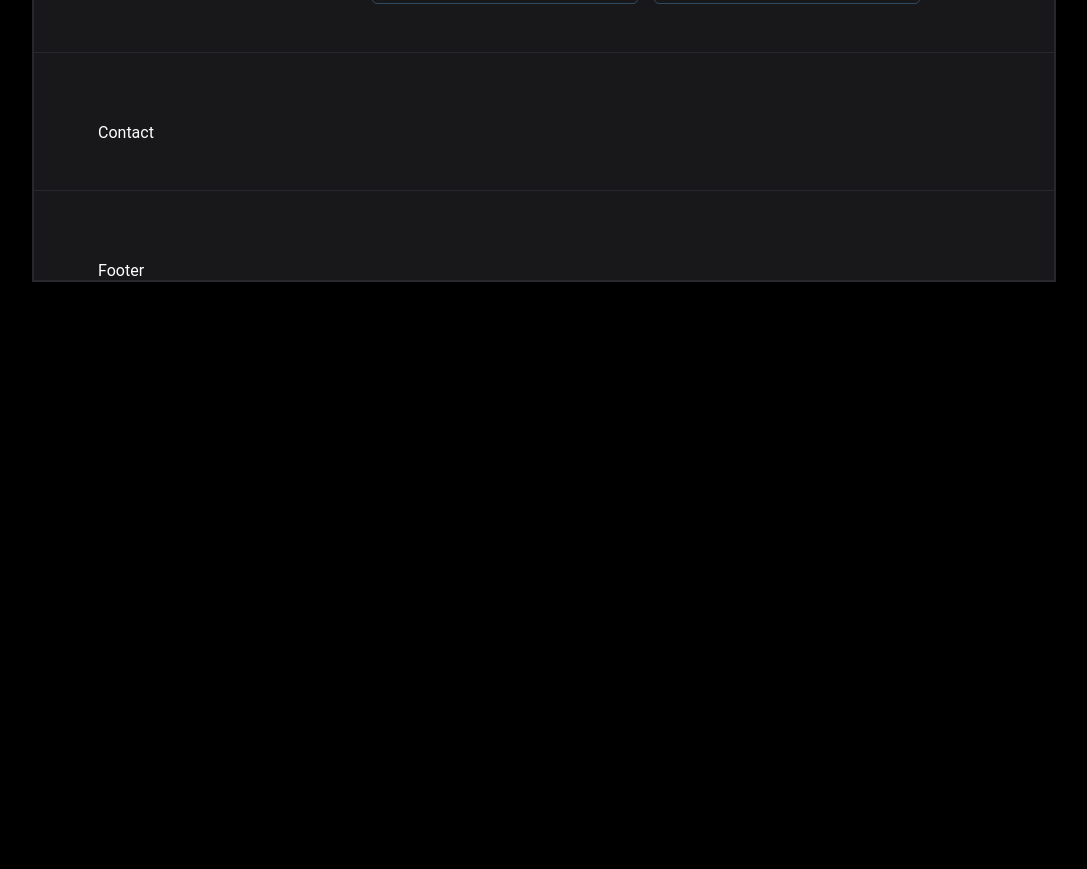
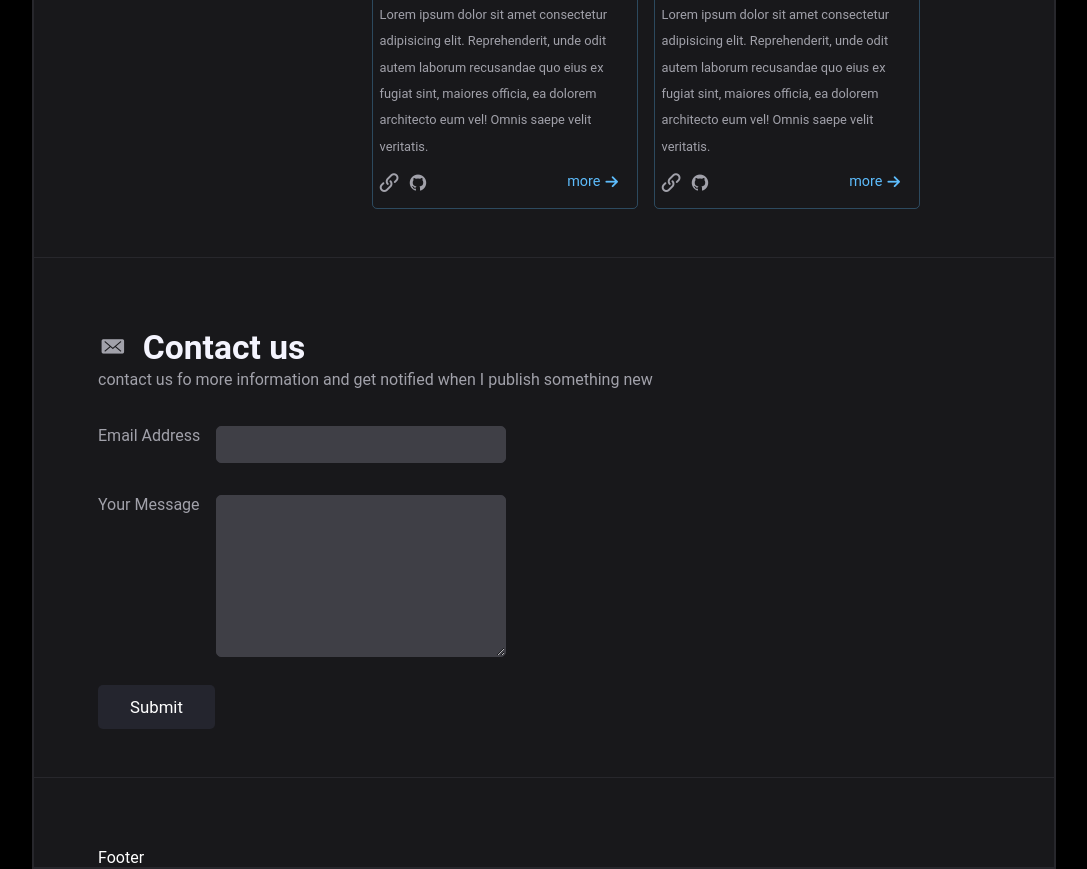
Before and after one commit to moustafa-hendawy/portfolio, a React (Vite) app: page / in a window 1280 px wide. Shown: the part 1680-2549 px from the top of the page, without its empty margins (96-1183 px from the left). Before the commit the page ends 1962 px from the top, so only its background shows below. Built offline with nearby package versions, Linux system fonts and the light colour scheme.

Commit message:
contact.js without animation

```diff
--- a/src/components/4-contact/Contact.jsx
+++ b/src/components/4-contact/Contact.jsx
@@ -1,10 +1,32 @@
 import React from 'react'
+import './contact.css'
 
 function Contact() {
   return (
-    <div>
-      Contact
-    </div>
+   <section className='cotact-us'>
+      <h1 className='title'>
+        <span className='icon-mail-envelope-closed'></span>
+        Contact us
+      </h1>
+      <p className='sub-title'>contact us fo more information and get notified
+        when I publish something new
+      </p>
+   <div className="flex">
+       <form>
+       <div className='flex' style={{marginBottom: '2rem'}}>
+          <label htmlFor="email">Email Address</label>
+          <input type="email" name="" id="email" />
+       </div>
+
+        <div className='flex'>
+            <label htmlFor="message">Your Message</label>
+            <textarea name="" id="message"></textarea>
+          </div>
+        <button className='submit'>Submit</button>
+      </form>
+      <div className="animation"></div>
+   </div>
+   </section>
   )
 }
 
--- a/src/components/4-contact/contact.css
+++ b/src/components/4-contact/contact.css
@@ -0,0 +1,82 @@
+section.cotact-us .title .icon-mail-envelope-closed{
+    color: var(--subtitle);
+    margin-right: 1rem;
+    font-size: 1.8rem;
+}
+section.cotact-us h1.title{
+    color: var(--title);
+    margin-right: 1rem;
+    font-size: 2.1rem;
+}
+
+.sub-title {
+    margin-bottom: 2rem;
+    color: var(--subtitle);
+    line-height: 1.65rem;
+}
+
+label {
+    color: var(--subtitle);
+}
+#email, #message {
+    all: unset;
+    background-color: rgba(63,63,70,015);
+    border: 1px solid rgb(63 63 70);
+    width: 16rem;
+    padding: 0.5rem 1rem;
+    margin-left: 1rem;
+    border-radius: 5px;
+    transform: 0.3s;
+}
+#email:focus, #message:focus {
+    border: solid 1px rgb(45 212 191);
+}
+#email:hover, #message:hover {
+    border: solid 1px rgb(45 212 191);
+}
+#message {
+    min-height: 9rem;
+    resize: both;
+}
+.submit {
+    font-size: 1.05rem;
+    padding: 0.75rem 2rem;
+    background-color: rgb(36, 37, 46, 1);
+    text-align: center;
+    text-transform: capitalize;
+    border-radius: 5px;
+    transition: 0.3s;
+    margin-top: 1.8rem;
+    /* width: 30%; */
+    align-self: flex-end;
+}
+
+@media (max-width: 600px) {
+    form {
+        display: flex;
+        flex-direction: column;
+        width: 85%;
+    }
+    /* كل
+    label
+     وما تحتها من
+     input
+     */
+    form div.flex {
+        flex-direction: column;
+        align-self: self-start;
+    }
+    .animation {
+        display: none;
+    }
+    #email, #message {
+        width: 100%;
+        margin-left: 0;
+        padding: 0.7rem 0;
+        margin-top: 1rem;
+    }
+    .submit {
+        width: 30%;
+        align-self: center;
+    }
+}
```
